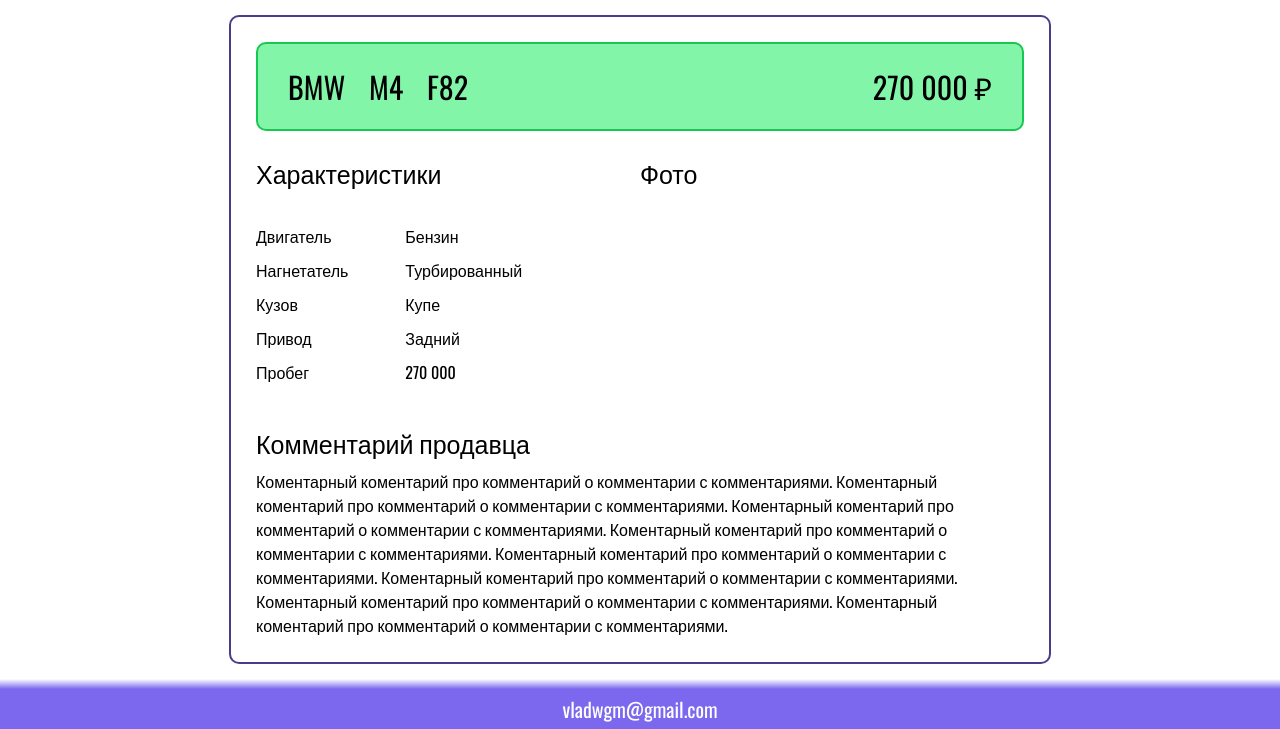
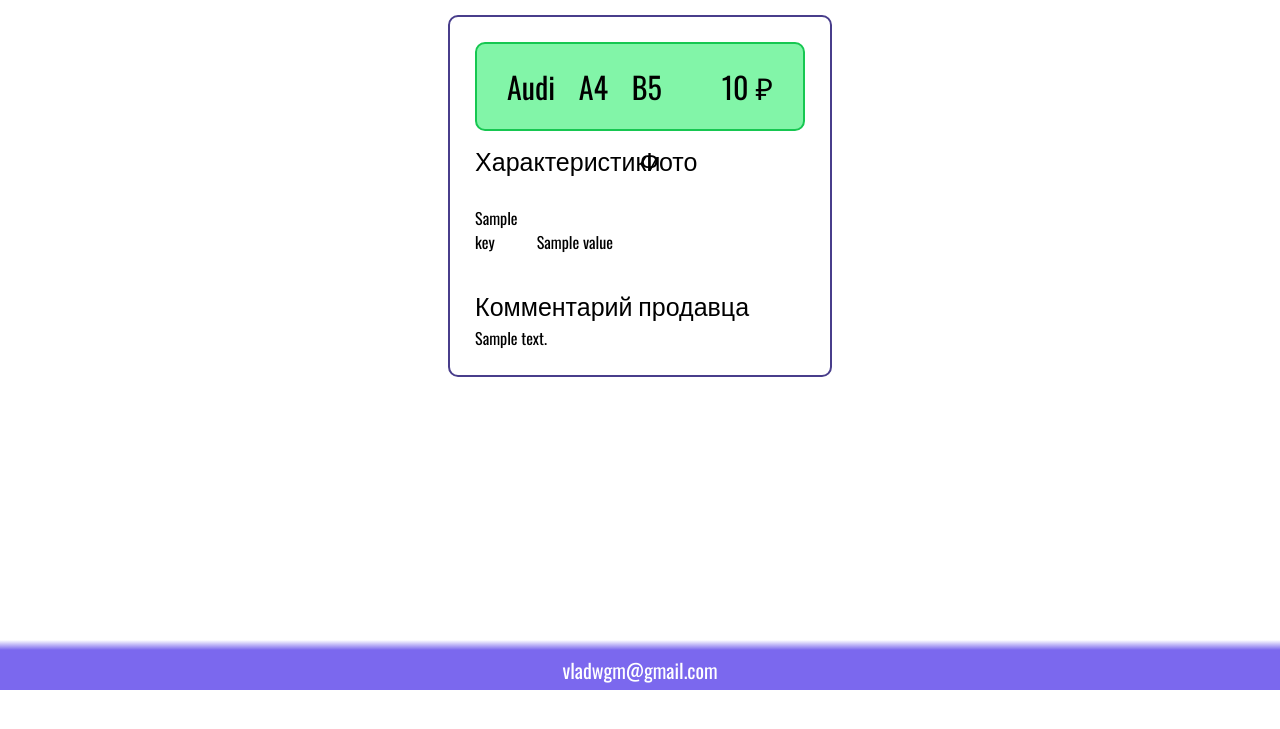
Before and after one commit to Vladislove55503/brichki, a Django app: template brichki/ADS/templates/ADS/ad_page.html in a window 1280 px wide. Shown: the part 110-839 px from the top of the page. After the commit the page ends 800 px from the top, so only its background shows below. Run offline with Django 4.2, Linux system fonts and the light colour scheme; data comes from the database, SQL or seed files in the repository; the template is opened without the code that fills it: values that come from a table or form of the project are taken from there, most other values are stand-ins (such as "Sample title", 1, 10 or a date in 2020).

Commit message:
Добавлена страница объявления.

```diff
--- a/brichki/ADS/templates/ADS/includes/ads_main.html
+++ b/brichki/ADS/templates/ADS/includes/ads_main.html
@@ -1,5 +1,6 @@
 <div class="container-ads">
     {% for obj in Ads %}
+        <a href="{% url 'ADS:ad_page' obj.pk %}">
             <div class="ad">
                 <div class="photo-ad"></div>
                 <div class="parameters-ad">
@@ -20,5 +21,6 @@
                     </div>
                 </div>
             </div>
+        </a>
     {% endfor %}
 </div>
--- a/brichki/ADS/templates/ADS/includes/card_ad.html
+++ b/brichki/ADS/templates/ADS/includes/card_ad.html
@@ -2,12 +2,12 @@
     <div class="card">
         <div class="card-head">
             <div class="card-title">
-                <span>BMW</span>
-                <span>M4</span>
-                <span>F82</span>
+                <span>{{ brand }}</span>
+                <span>{{ model }}</span>
+                <span>{{ generation }}</span>
             </div>
             <div class="card-title">
-                <span>270 000 ₽</span>
+                <span>{{ price }} ₽</span>
             </div>
         </div>
 
@@ -17,26 +17,12 @@
                     <span>Характеристики</span>
                 </div>
                 <div class="info">
+                    {% for key, value in ad_parameters.items %}
                     <div>
-                        <span class="parameter">Двигатель</span>
-                        <span id="engine">Бензин</span>
+                        <span class="parameter">{{ key }}</span>
+                        <span>{{ value }}</span>
                     </div>
-                    <div>
-                        <span class="parameter">Нагнетатель</span>
-                        <span id="boost">Турбированный</span>
-                    </div>
-                    <div>
-                        <span class="parameter">Кузов</span>
-                        <span id="body">Купе</span>
-                    </div>
-                    <div>
-                        <span class="parameter">Привод</span>
-                        <span id="drive">Задний</span>
-                    </div>
-                    <div>
-                        <span class="parameter">Пробег</span>
-                        <span id="mileage">270 000</span>
-                    </div>
+                    {% endfor %}
                 </div>
             </div>
             <div class="parameter-info">
@@ -50,7 +36,7 @@
             <div class="title-comment">
                 <span>Комментарий продавца</span>
             </div>
-            <span>Коментарный коментарий про комментарий о комментарии с комментариями. Коментарный коментарий про комментарий о комментарии с комментариями. Коментарный коментарий про комментарий о комментарии с комментариями. Коментарный коментарий про комментарий о комментарии с комментариями. Коментарный коментарий про комментарий о комментарии с комментариями. Коментарный коментарий про комментарий о комментарии с комментариями. Коментарный коментарий про комментарий о комментарии с комментариями. Коментарный коментарий про комментарий о комментарии с комментариями.</span>
+            <span>{{ comment }}</span>
         </div>
     </div>
 </div>
--- a/brichki/ADS/urls.py
+++ b/brichki/ADS/urls.py
@@ -6,4 +6,5 @@
 
 urlpatterns = [
     path('', views.main_page, name="main_page"),
+    path('<int:ad_pk>', views.ad_page, name="ad_page"),
 ]
--- a/brichki/brichki/urls.py
+++ b/brichki/brichki/urls.py
@@ -22,6 +22,6 @@
 
 urlpatterns = [
     path('admin/', admin.site.urls),
-    path('ADS/', include('ADS.urls')),
-    # path('', views.index, name="index"), # ВРЕМЕННО ! Чтобы не вводить '/ADS/' в поисковой строке.
+    path('', include('ADS.urls')),
+    # path('ADS/', include('ADS.urls')),
 ]
--- a/brichki/static/brichki/css/base_style.css
+++ b/brichki/static/brichki/css/base_style.css
@@ -8,6 +8,12 @@
     display: flex;
     flex-direction: column;
     min-height: 100vh;
+}
+
+a:active,
+a:hover,
+a {
+    text-decoration: none;
 }
 
 /* header */
--- a/brichki/templates/brichki/base.html
+++ b/brichki/templates/brichki/base.html
@@ -2,7 +2,7 @@
 <html lang="en">
 <head>
     <meta charset="UTF-8">
-    <title>{{ title_page }}</title>
+    <title>Brichki.ru</title>
     {% load static %}
     <link rel="stylesheet" type="text/css" href="{% static 'brichki/css/base_style.css'%}"/>
     <link rel="preconnect" href="https://fonts.googleapis.com">
@@ -18,8 +18,8 @@
                 <a class="site navbar-a" href="">brichki.ru</a>
             </div>
             <div class="container-titles">
-                <a class="title-0 navbar-a" href="">{{ title_left }}</a>
-                <a class="title-1 navbar-a" href="">{{ title_center }}</a>
+                <a class="title-0 navbar-a" href="{% url 'ADS:main_page' %}">{{ title_left }}</a>
+                <span class="title-1 navbar-a">{{ title_center }}</span>
                 <a class="title-0 navbar-a" href="">{{ title_right }}</a>
             </div>
             <div class="container-user">
```
Also changed, not shown: brichki/ADS/views.py (+27 -4 lines). Lines whose indentation alone changed are shown as unchanged.
